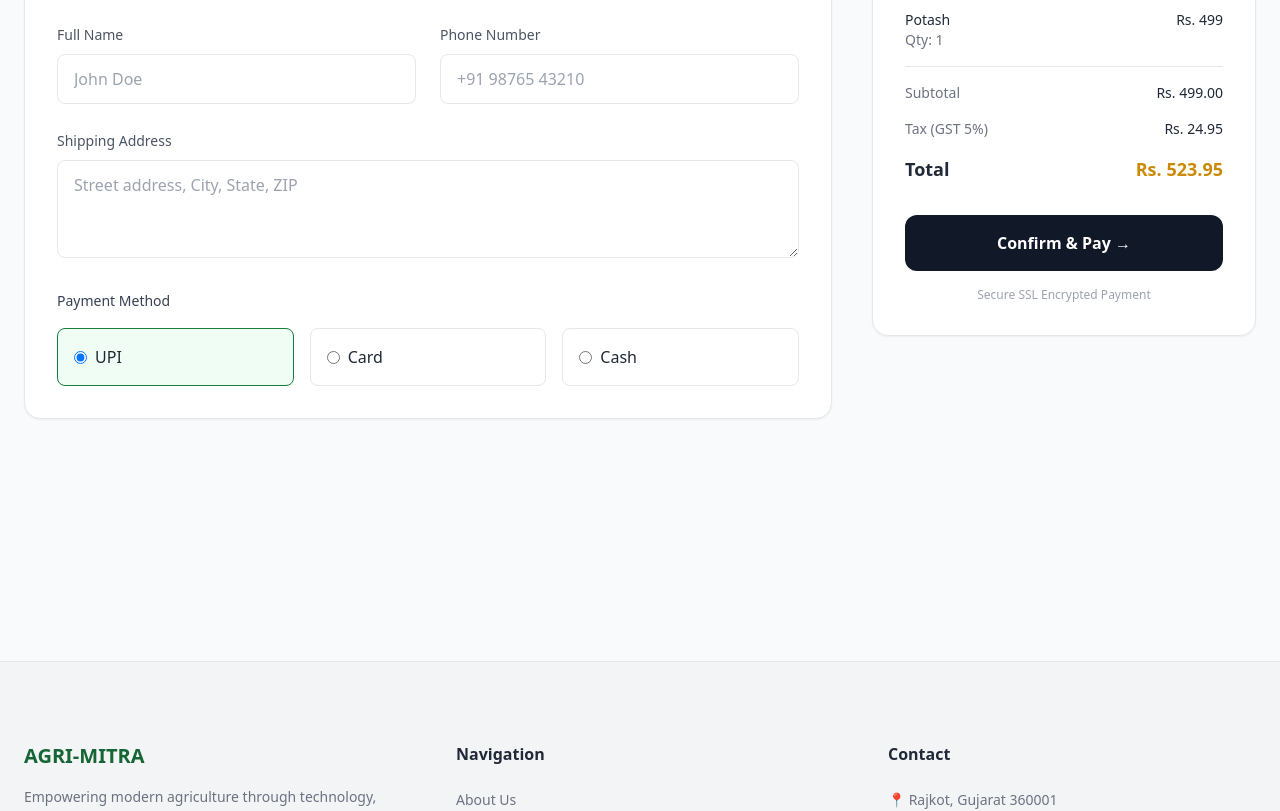
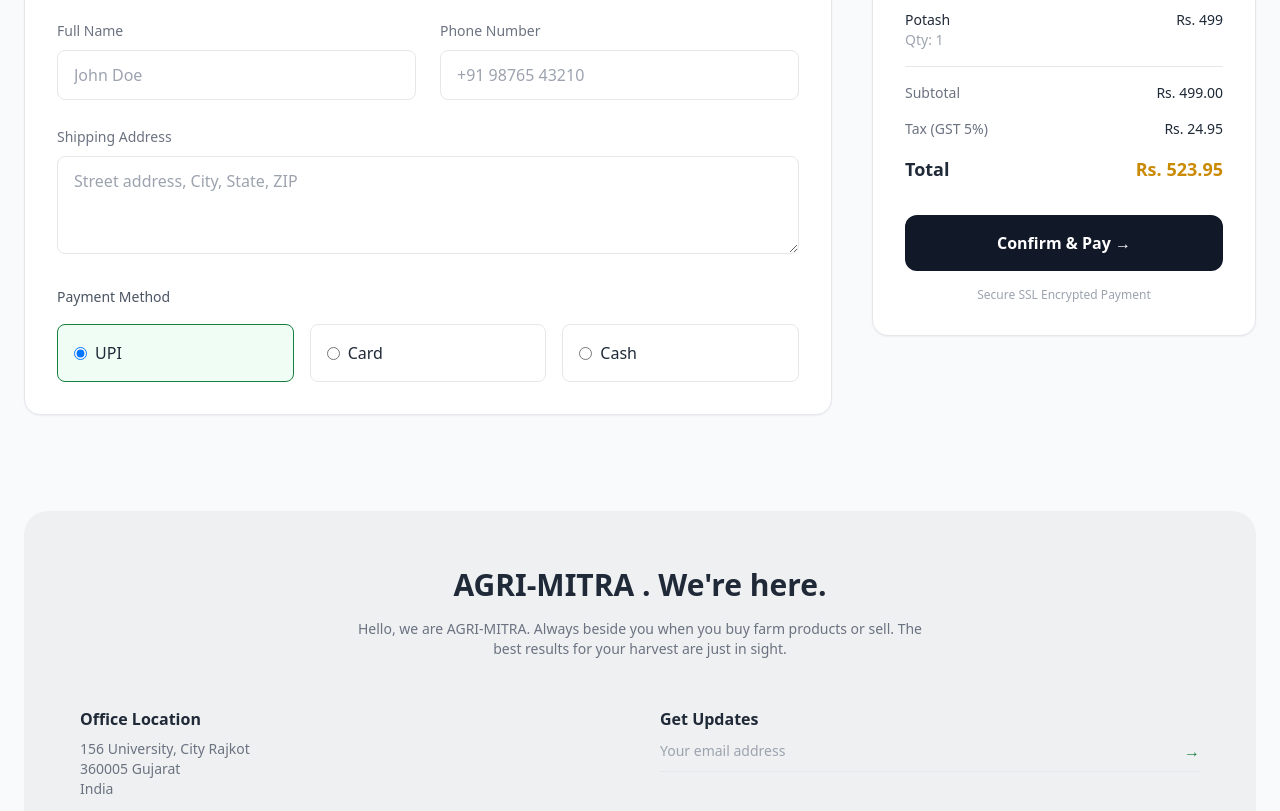
Before and after one commit to MANAVKARDANI/Agri_Mitra, a React (Vite) app in the folder Agri_Mitra/: page /billing in a window 1280 px wide. Shown: the part 220-1031 px from the top of the page. Built offline with nearby package versions, Linux system fonts and the light colour scheme.

Commit message:
refactor Billing component layout and styles, update labels, and add info section

```diff
--- a/Agri_Mitra/src/User/Billing.jsx
+++ b/Agri_Mitra/src/User/Billing.jsx
@@ -24,15 +24,13 @@
         <div className="grid lg:grid-cols-3 gap-10">
           {/* BILLING FORM */}
           <div className="lg:col-span-2 bg-white rounded-2xl shadow-sm border p-8">
-            <h2 className="text-2xl font-bold mb-8">Billing Details</h2>
+            <h2 className="text-xl font-bold mb-8">Billing Details</h2>
 
             <form onSubmit={handleSubmit} className="space-y-6">
               {/* NAME + PHONE */}
               <div className="grid md:grid-cols-2 gap-6">
                 <div>
-                  <label className="text-sm font-medium text-gray-600">
-                    Full Name
-                  </label>
+                  <label className="text-sm text-gray-500">Full Name</label>
 
                   <input
                     required
@@ -43,9 +41,7 @@
                 </div>
 
                 <div>
-                  <label className="text-sm font-medium text-gray-600">
-                    Phone Number
-                  </label>
+                  <label className="text-sm text-gray-500">Phone Number</label>
 
                   <input
                     required
@@ -58,7 +54,7 @@
 
               {/* ADDRESS */}
               <div>
-                <label className="text-sm font-medium text-gray-600">
+                <label className="text-sm text-gray-500">
                   Shipping Address
                 </label>
 
@@ -72,9 +68,7 @@
 
               {/* PAYMENT METHOD */}
               <div>
-                <label className="text-sm font-medium text-gray-700">
-                  Payment Method
-                </label>
+                <label className="text-sm text-gray-600">Payment Method</label>
 
                 <div className="grid md:grid-cols-3 gap-4 mt-4">
                   <label
@@ -82,8 +76,6 @@
                   >
                     <input
                       type="radio"
-                      name="payment"
-                      value="UPI"
                       checked={payment === "UPI"}
                       onChange={() => setPayment("UPI")}
                     />
@@ -95,8 +87,6 @@
                   >
                     <input
                       type="radio"
-                      name="payment"
-                      value="Card"
                       checked={payment === "Card"}
                       onChange={() => setPayment("Card")}
                     />
@@ -108,8 +98,6 @@
                   >
                     <input
                       type="radio"
-                      name="payment"
-                      value="Cash"
                       checked={payment === "Cash"}
                       onChange={() => setPayment("Cash")}
                     />
@@ -117,48 +105,20 @@
                   </label>
                 </div>
               </div>
-
-              {/* CARD DETAILS */}
-              {payment === "Card" && (
-                <div className="grid md:grid-cols-2 gap-6">
-                  <input
-                    required
-                    placeholder="Card Number"
-                    className="border rounded-lg px-4 py-3"
-                  />
-
-                  <input
-                    required
-                    placeholder="Expiry Date"
-                    className="border rounded-lg px-4 py-3"
-                  />
-
-                  <input
-                    required
-                    placeholder="CVV"
-                    className="border rounded-lg px-4 py-3"
-                  />
-
-                  <input
-                    required
-                    placeholder="Card Holder Name"
-                    className="border rounded-lg px-4 py-3"
-                  />
-                </div>
-              )}
             </form>
           </div>
 
           {/* ORDER SUMMARY */}
           <div className="bg-white rounded-2xl shadow-sm border p-8 h-fit">
-            <h2 className="text-xl font-bold mb-6">Order Summary</h2>
+            <h2 className="text-lg font-bold mb-6">Order Summary</h2>
 
             <div className="space-y-4 text-sm">
               <div className="flex justify-between">
                 <div>
                   <p className="font-medium">{product.name}</p>
-                  <p className="text-gray-500">Qty: {product.qty}</p>
+                  <p className="text-gray-400">Qty: {product.qty}</p>
                 </div>
+
                 <p>Rs. {product.price}</p>
               </div>
 
@@ -174,7 +134,7 @@
                 <p>Rs. {tax.toFixed(2)}</p>
               </div>
 
-              <div className="flex justify-between font-bold text-lg">
+              <div className="flex justify-between font-semibold text-lg">
                 <p>Total</p>
                 <p className="text-yellow-600">Rs. {total.toFixed(2)}</p>
               </div>
@@ -192,6 +152,47 @@
             </p>
           </div>
         </div>
+
+        {/* INFO SECTION (same as screenshot bottom section) */}
+
+        <div className="mt-24">
+          <div className="bg-[#EEF0F2] rounded-3xl p-14 text-center">
+            <h2 className="text-3xl font-bold mb-4">
+              AGRI-MITRA . We're here.
+            </h2>
+
+            <p className="text-gray-500 text-sm max-w-xl mx-auto mb-12">
+              Hello, we are AGRI-MITRA. Always beside you when you buy farm
+              products or sell. The best results for your harvest are just in
+              sight.
+            </p>
+
+            <div className="grid md:grid-cols-2 gap-10 text-left">
+              <div>
+                <h4 className="font-semibold mb-2">Office Location</h4>
+
+                <p className="text-gray-500 text-sm">
+                  156 University, City Rajkot <br />
+                  360005 Gujarat <br />
+                  India
+                </p>
+              </div>
+
+              <div>
+                <h4 className="font-semibold mb-2">Get Updates</h4>
+
+                <div className="flex border-b pb-2">
+                  <input
+                    placeholder="Your email address"
+                    className="bg-transparent outline-none w-full text-sm"
+                  />
+
+                  <button className="text-green-700 font-semibold">→</button>
+                </div>
+              </div>
+            </div>
+          </div>
+        </div>
       </div>
     </div>
   );
```
